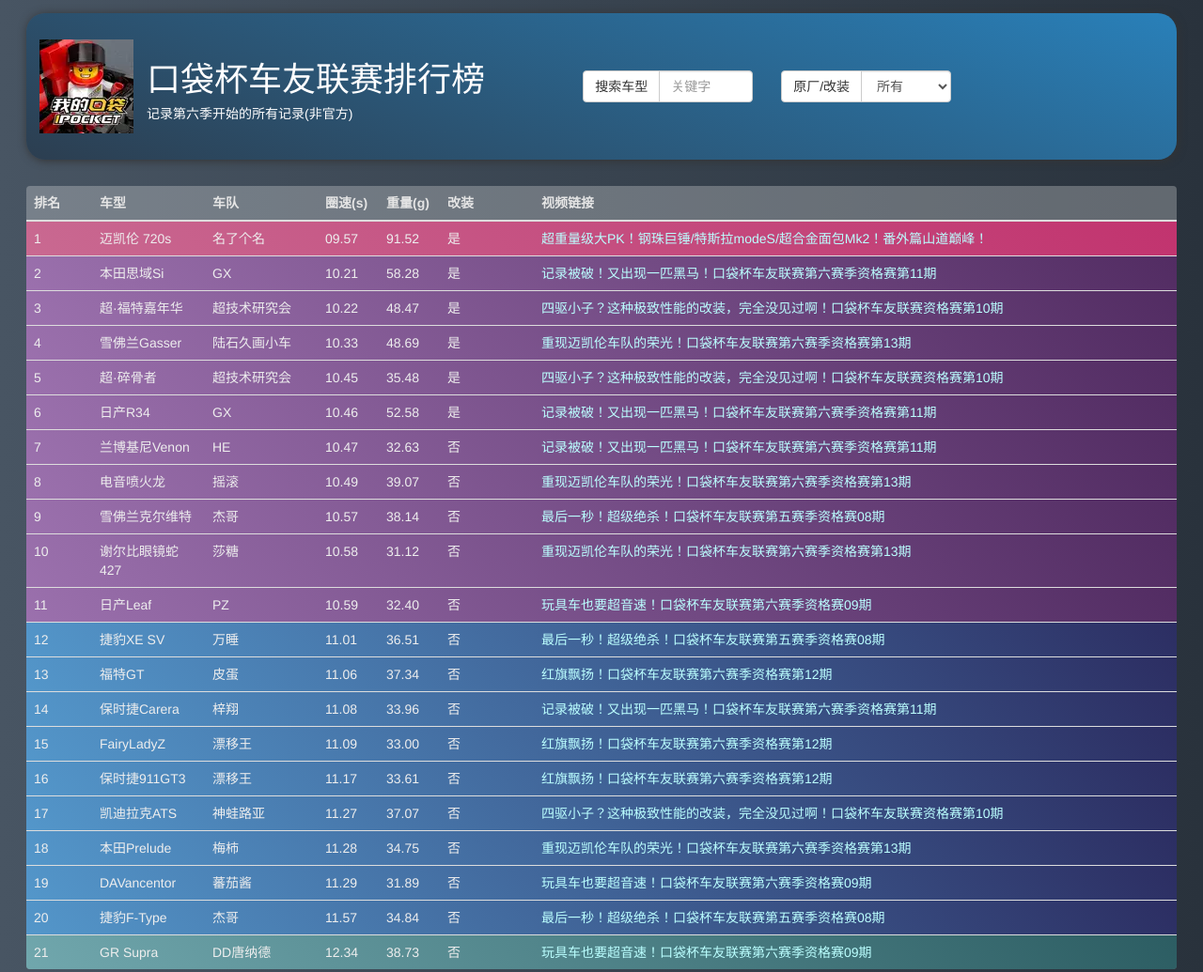
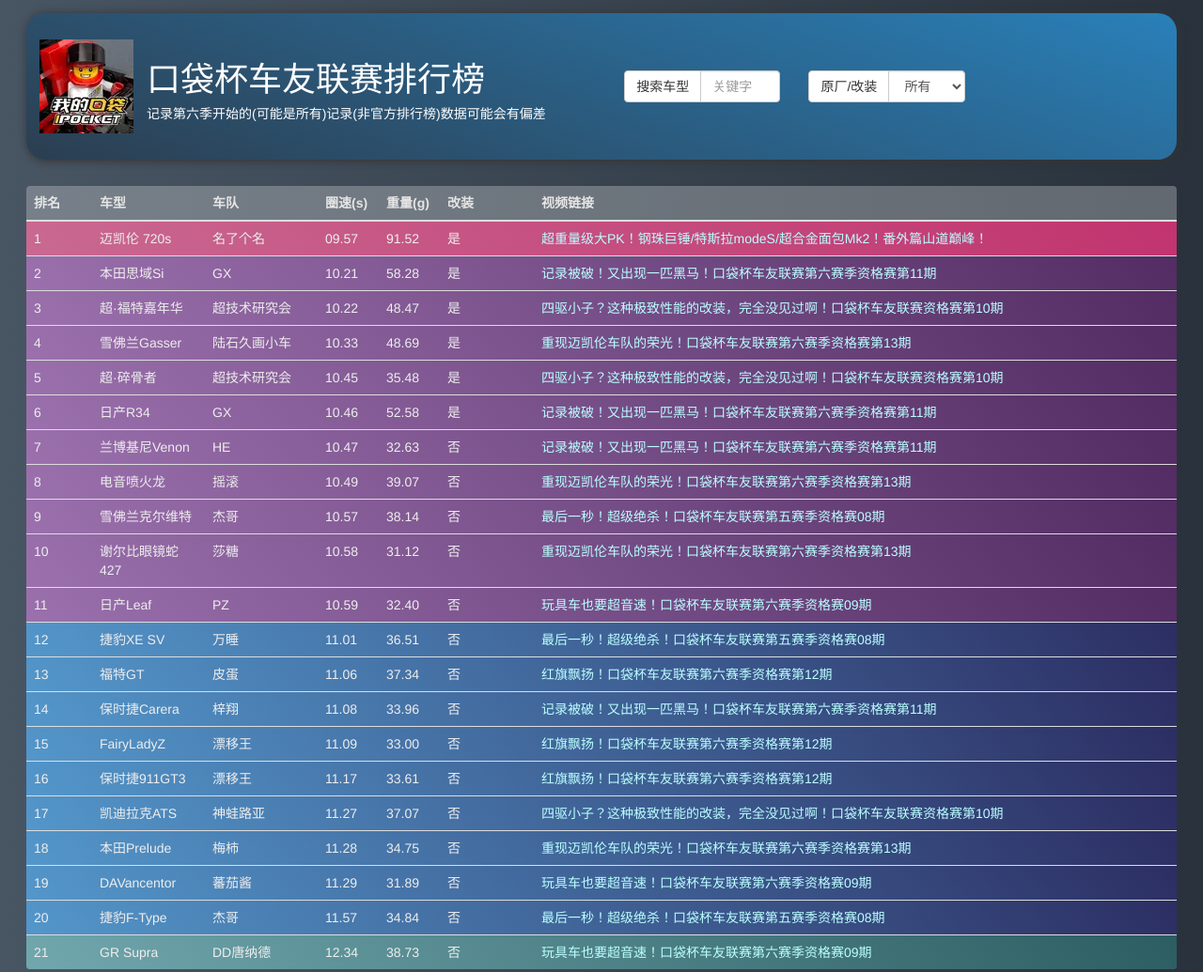
Before and after one commit to 9ocket/9ocket.github.io, a plain HTML site: page index.html in a window 1280 px wide. Shown: the top 1035 px of the page at 94% size. Drawn offline with nearby package versions, Linux system fonts and the light colour scheme; a script that the page names is missing.

Commit message:
Update index.html

```diff
--- a/index.html
+++ b/index.html
@@ -38,7 +38,7 @@
 				<td style="width: 5%"><img src="./img/logo.webp" style="padding-right: 1em" /></td>
 				<td class="hid">
 					<h1 class="title">口袋杯车友联赛排行榜</h1>
-					<h5 class="title">记录第六季开始的所有记录(非官方)</h5>
+					<h5 class="title">记录第六季开始的(可能是所有)记录(非官方排行榜)数据可能会有偏差</h5>
 				</td>
 				<td class="options">
 					<div class="col-sm-4">
```
